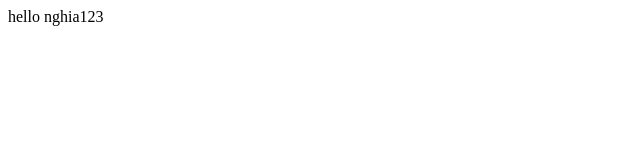
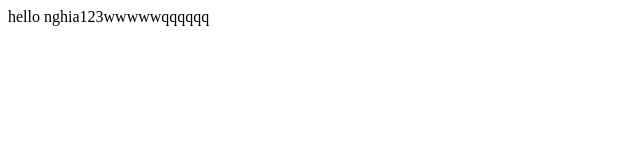
Before and after one commit to Newbie439/test, a plain HTML site: page index.html in a window 1280 px wide. Shown: the whole page, without its empty margins (0-640 px from the left). Drawn offline with Linux system fonts and the light colour scheme.

Commit message:
Update index.html

```diff
--- a/index.html
+++ b/index.html
@@ -7,6 +7,6 @@
     <title>Document</title>
 </head>
 <body>
-    hello nghia123
+    hello nghia123wwwwwqqqqqq
 </body>
 </html>
```
